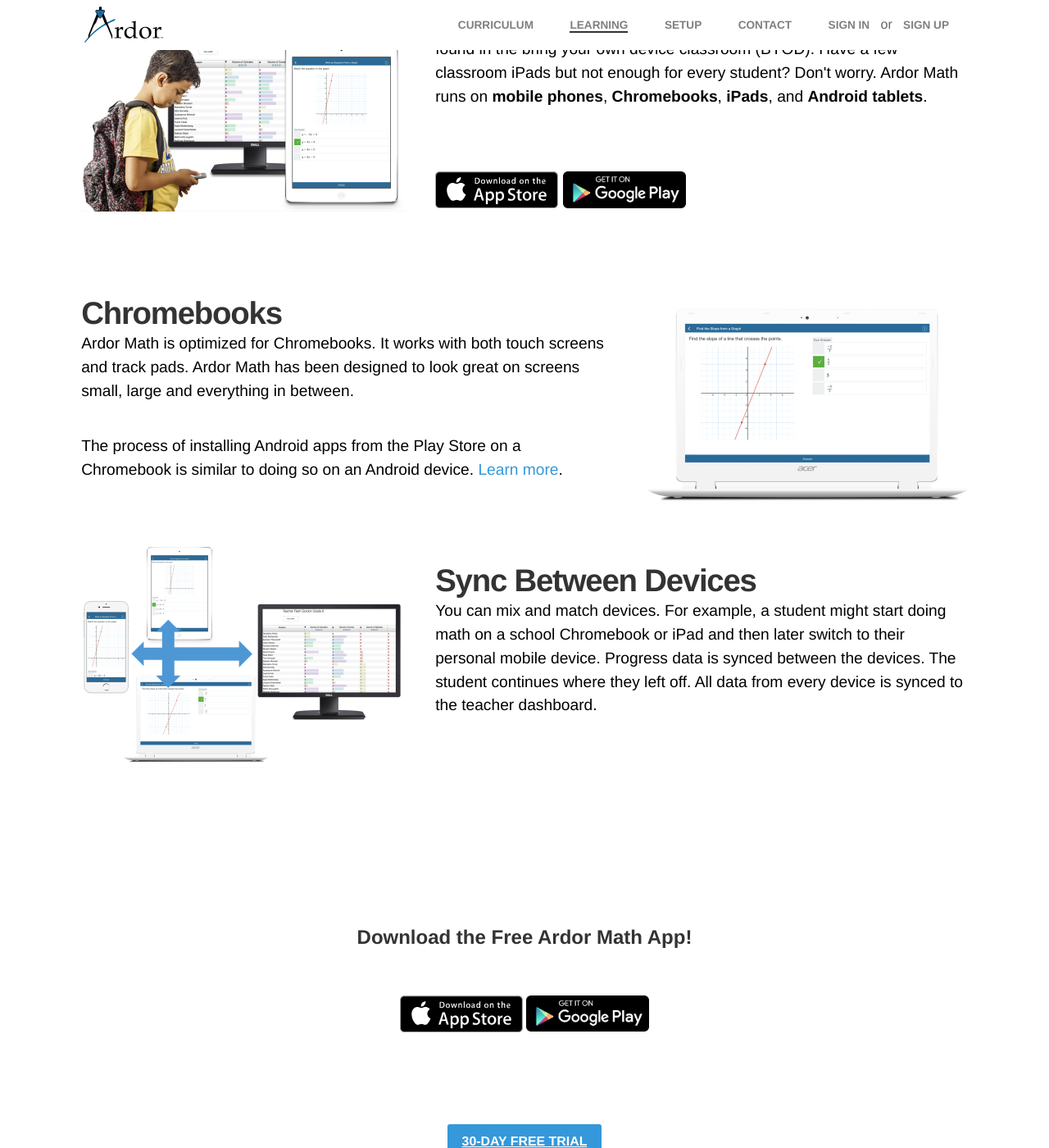
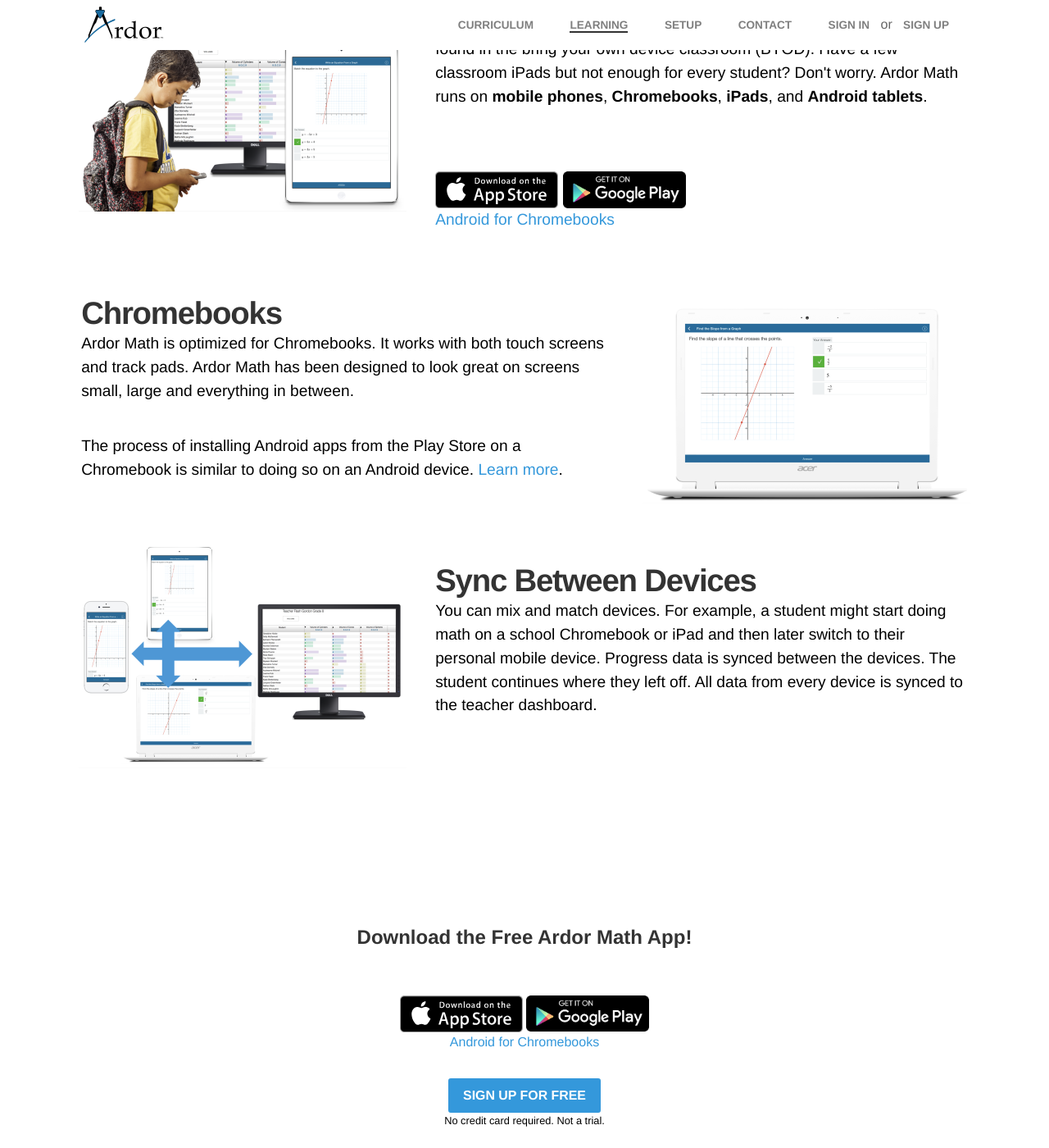
Before and after one commit to ardor-education/ardor-education.github.io, a Jekyll site: the page built from learn.md, in a window 1280 px wide and 1400 px high, scrolled down 217 px. Shown: the whole window at 82% size. Built offline with Jekyll 4.4.1, drawn with Linux system fonts in a browser that asks for light colours; some web fonts are replaced; some of the changed text lies outside the part shown.

Commit message:
replace free trial with free. Update badge area styles on learn and currciculum

```diff
--- a/_layouts/home.html
+++ b/_layouts/home.html
@@ -87,7 +87,7 @@
                         <img class="app-store-badge" src="./../assets/images/logo/play-store-badge.png">
                     </a>
                     <p>
-                        <a href="{{ site.baseurl }}/learn/">Android for Chromebooks</a>
+                        <a class="hero-link" href="{{ site.baseurl }}/learn/">Android for Chromebooks</a>
                     </p>
                 </div>
             </div>
--- a/_sass/core/_variables.scss
+++ b/_sass/core/_variables.scss
@@ -40,6 +40,8 @@
 $purple:     #731aa7;
 $brown:      #996633;
 $blue-gray: rgb(44, 62, 80);
+$WHITE: #f9fafa;
+$BLACK: black;
 
 $grey-color:       #828282;
 $grey-color-light: lighten($grey-color, 40%);
@@ -73,6 +75,14 @@
 
 $mobile-title-line-height: 1.2em;
 $mobile-line-height: 1.8em;
+
+
+// Fonts
+$TEXT_FONT: Helvetica, Arial, "Lucida Grande", sans-serif;
+$MATH_FONT: "TeX, STIX-Web, Asana-Math, Neo-Euler, Gyre-Pagella, Gyre-Termes, Latin-Modern";
+
+// Font-styles
+$TEXT_SHADOW: rgba(80,80,80, 0.1);
 
 // color classes
 .blue-background {
@@ -114,3 +124,11 @@
 .blue-gray {
   color: $blue-gray;
 }
+
+.black {
+  color: $BLACK;
+}
+
+.black {
+  color: $WHITE;
+}
--- a/_sass/modules/_ardormath.scss
+++ b/_sass/modules/_ardormath.scss
@@ -75,13 +75,14 @@
   min-width: 400px;
 }
 
-#sub-area a {
+.hero-link {
   color: white;
   font-weight: 600;
   text-decoration: underline;
 }
+
 // Sign up button
-.line-through{
+.line-through {
   text-decoration: line-through;
   font-style: italic;
   color: gray;
--- a/_sass/modules/_hero.scss
+++ b/_sass/modules/_hero.scss
@@ -28,9 +28,6 @@
         @include media($mobile) {
             padding: $mobile-padding-large;
         }
-    }
-    .hero__content p {
-      color: white;
     }
 
     .hero__content--short {
--- a/learn.md
+++ b/learn.md
@@ -354,6 +354,7 @@
 
 <!-- Download the app  -->
 <article class="hero">
+
     <div class="hero__content">
       <h3>Download the Free Ardor Math App!</h3>
       <div id="sub-area">
@@ -365,14 +366,15 @@
                   <img class="app-store-badge" src="./../assets/images/logo/play-store-badge.png">
               </a>
               <p>
-                  <a href="https://support.google.com/chromebook/answer/7021273?hl=en">Android for Chromebooks</a>
+                  <a href="https://support.google.com/chromebook/answer/7021273?hl=en">
+                    Android for Chromebooks
+                  </a>
               </p>
           </div>
-          <p>Teacher Dashboard</p>
           <div class="sign-up">
-              <a href="http://accounts.ardoreducation.com" class="button button"> 30-day free trial</a><br>
-              <p>Change or cancel at anytime.</p>
+              <a href="http://accounts.ardoreducation.com" class="button button">Sign up for free</a><br>
+              <p>No credit card required. Not a trial.</p>
           </div>
-      </div>
-  </div>
+        </div>
+     </div>
 </article>
```
Also changed, not shown: curriculum.md (+2 -3 lines).
